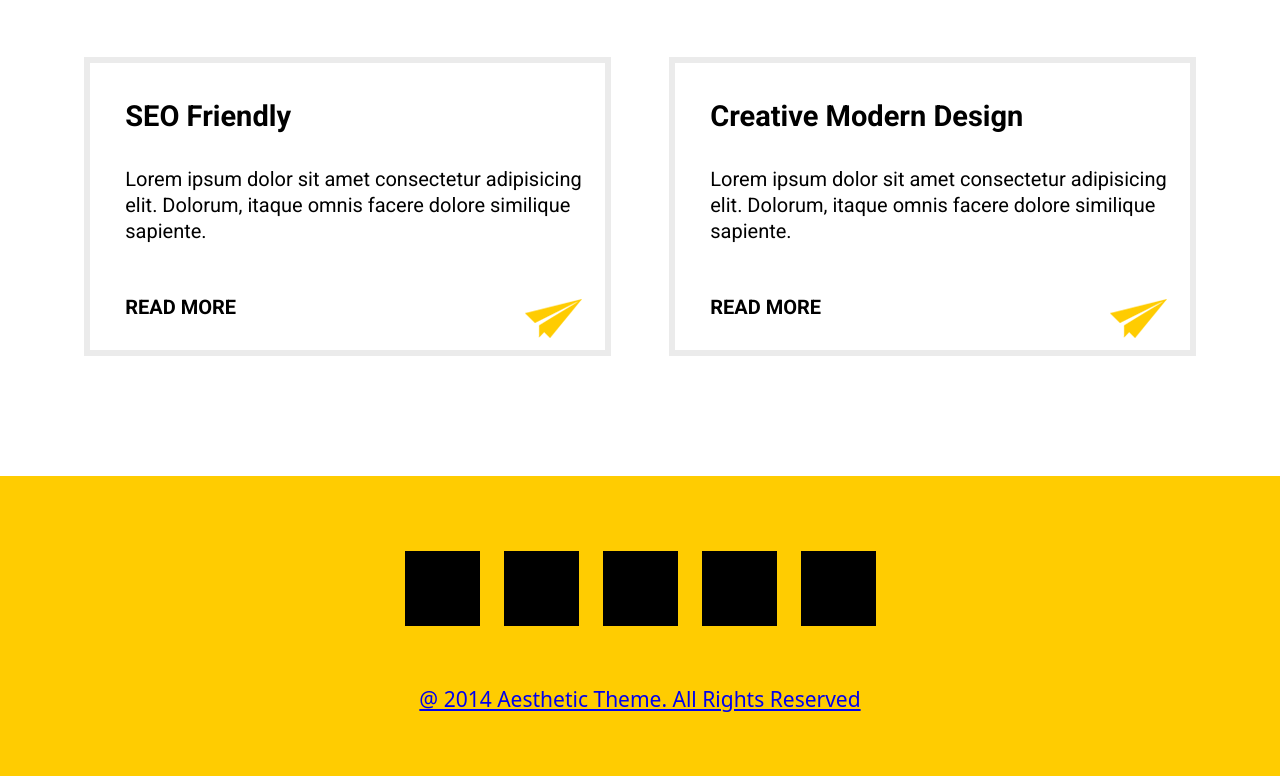
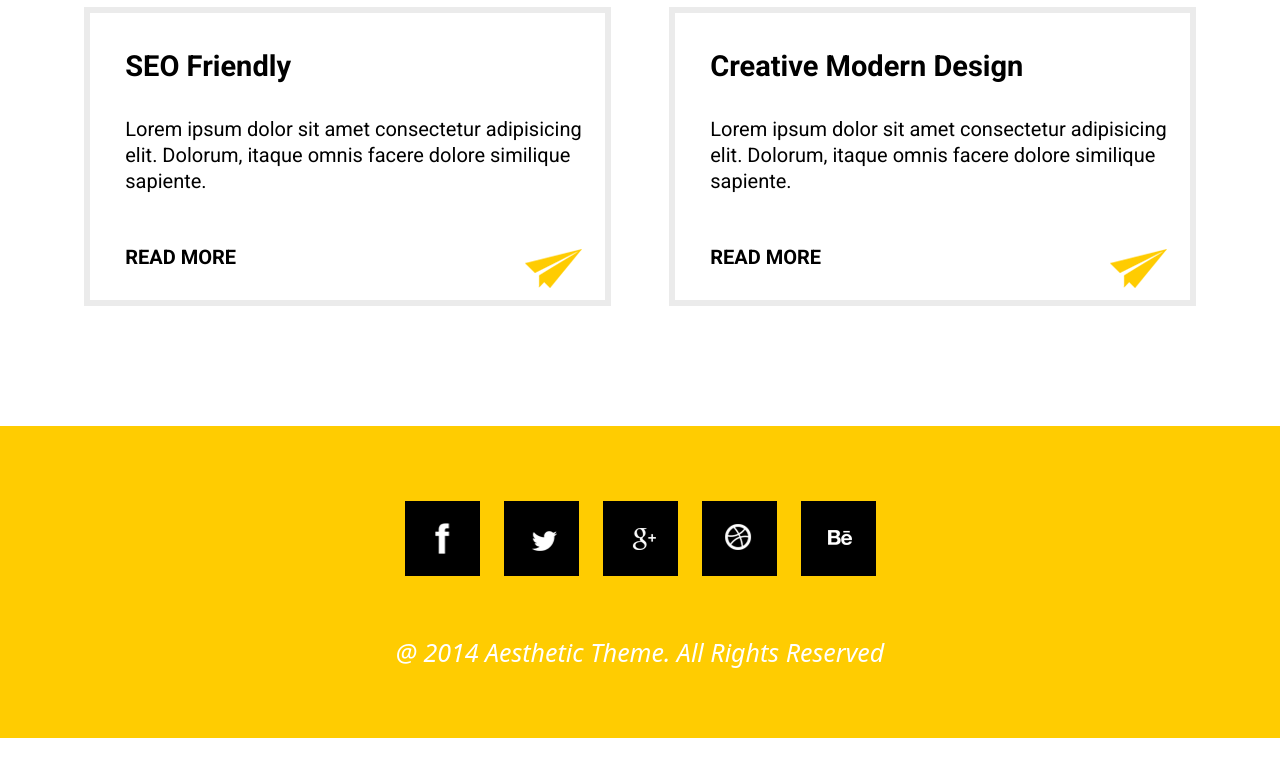
Before and after one commit to AzamatZhamankulov/project_aesthetic_design, a plain HTML site: page index.html in a window 1280 px wide. Shown: the part 1378-2154 px from the top of the page. After the commit the page ends 2116 px from the top, so only its background shows below. Drawn offline with Linux system fonts and the light colour scheme.

Commit message:
added service and footer style and media screen

```diff
--- a/css/media.css
+++ b/css/media.css
@@ -41,6 +41,9 @@
     font-size: 36px;
   }
 
+  .title_right_span {
+    margin-bottom: 60px;
+  }
 }
 
 @media screen and (max-width: 680px) {
@@ -51,4 +54,18 @@
   .promo_section_wrapper {
     font-size: 30px;
   }
+
+  .title_right_span {
+    margin-bottom: 40px;
+  }
+
+  footer a {
+    margin: 0 0 40px;
+    display: inline-block;
+    text-decoration: none;
+    color: #fff;
+    font-size: 20px;
+    font-style: italic;
+    font-weight: 200;
+  }
 }
--- a/css/style.css
+++ b/css/style.css
@@ -100,6 +100,7 @@ body {
   font-size: 50px;
   color: #000;
   display: inline-block;
+  margin: 0;
 }
 
 .title_span {
@@ -174,15 +175,40 @@ footer {
   align-items: center;
 }
 
-.footer_wrapper a {
+.social_box {
   display: inline-block;
   width: 75px;
   height: 75px;
-  background: #000;
   margin: 75px 12px 60px;
+  background: #000 url(/images/spread_social_icons.png) 0% 0% no-repeat;
+}
+
+.social_link-1 {
+  background-position: -9% 50%;
+}
+
+.social_link-2 {
+  background-position: 19% 50%;
+}
+
+.social_link-3 {
+  background-position: 49% 50%;
+}
+
+.social_link-4 {
+  background-position: 79% 50%;
+}
+
+.social_link-5 {
+  background-position: 107% 50%;
 }
 
 footer a {
   margin: 0 0 70px;
   display: inline-block;
+  text-decoration: none;
+  color: #fff;
+  font-size: 25px;
+  font-style: italic;
+  font-weight: 200;
 }
--- a/index.html
+++ b/index.html
@@ -107,11 +107,11 @@
     </section>
     <footer>
       <div class="container footer_wrapper">
-        <a href="#" class="social_link-1"></a>
-        <a href="#" class="social_link-2"></a>
-        <a href="#" class="social_link-3"></a>
-        <a href="#" class="social_link-4"></a>
-        <a href="#" class="social_link-5"></a>
+        <a href="#" class="social_box social_link-1"></a>
+        <a href="#" class="social_box social_link-2"></a>
+        <a href="#" class="social_box social_link-3"></a>
+        <a href="#" class="social_box social_link-4"></a>
+        <a href="#" class="social_box social_link-5"></a>
       </div>
       <a href="#">@ 2014 Aesthetic Theme. All Rights Reserved</a>
     </footer>
```
